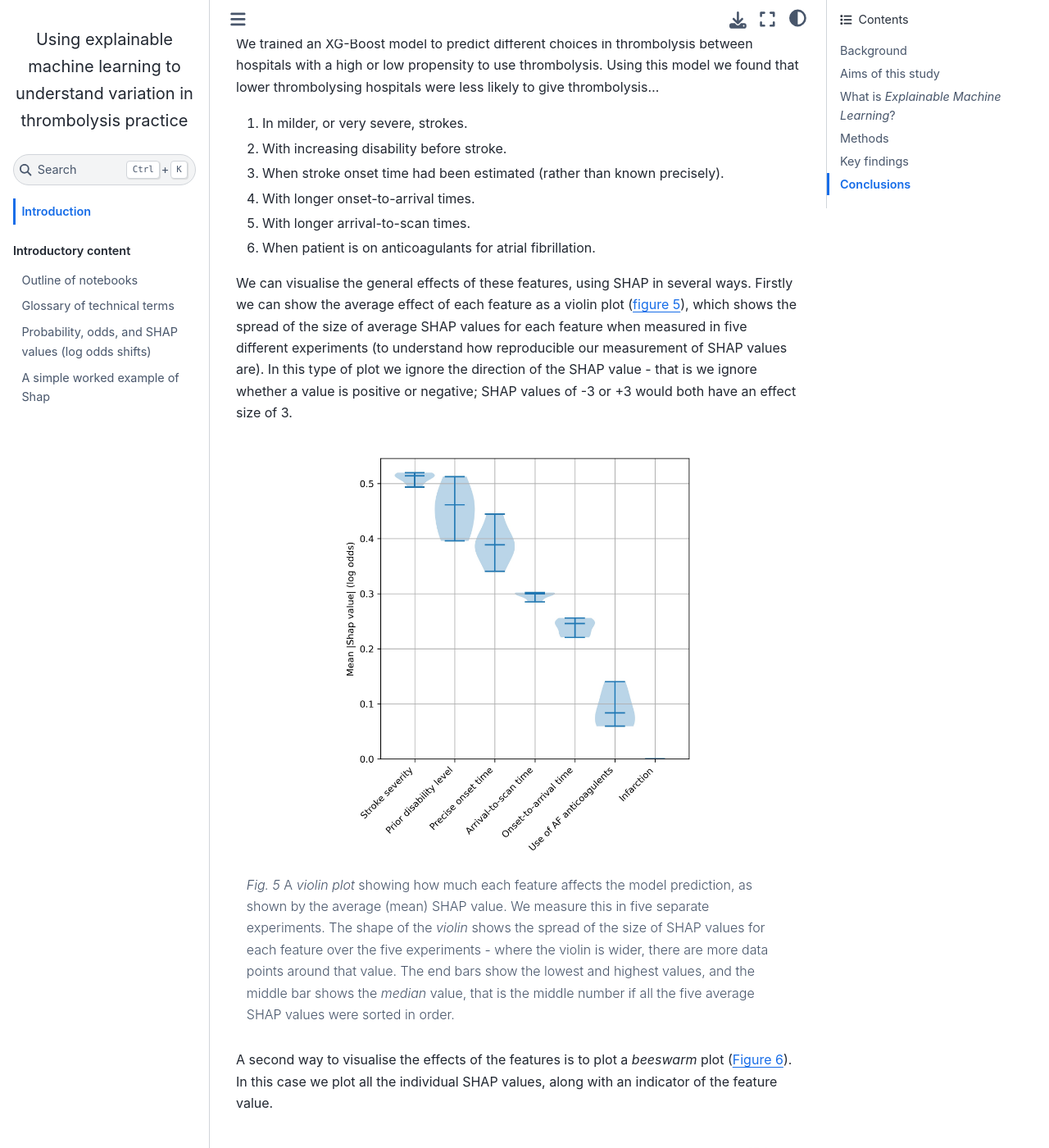
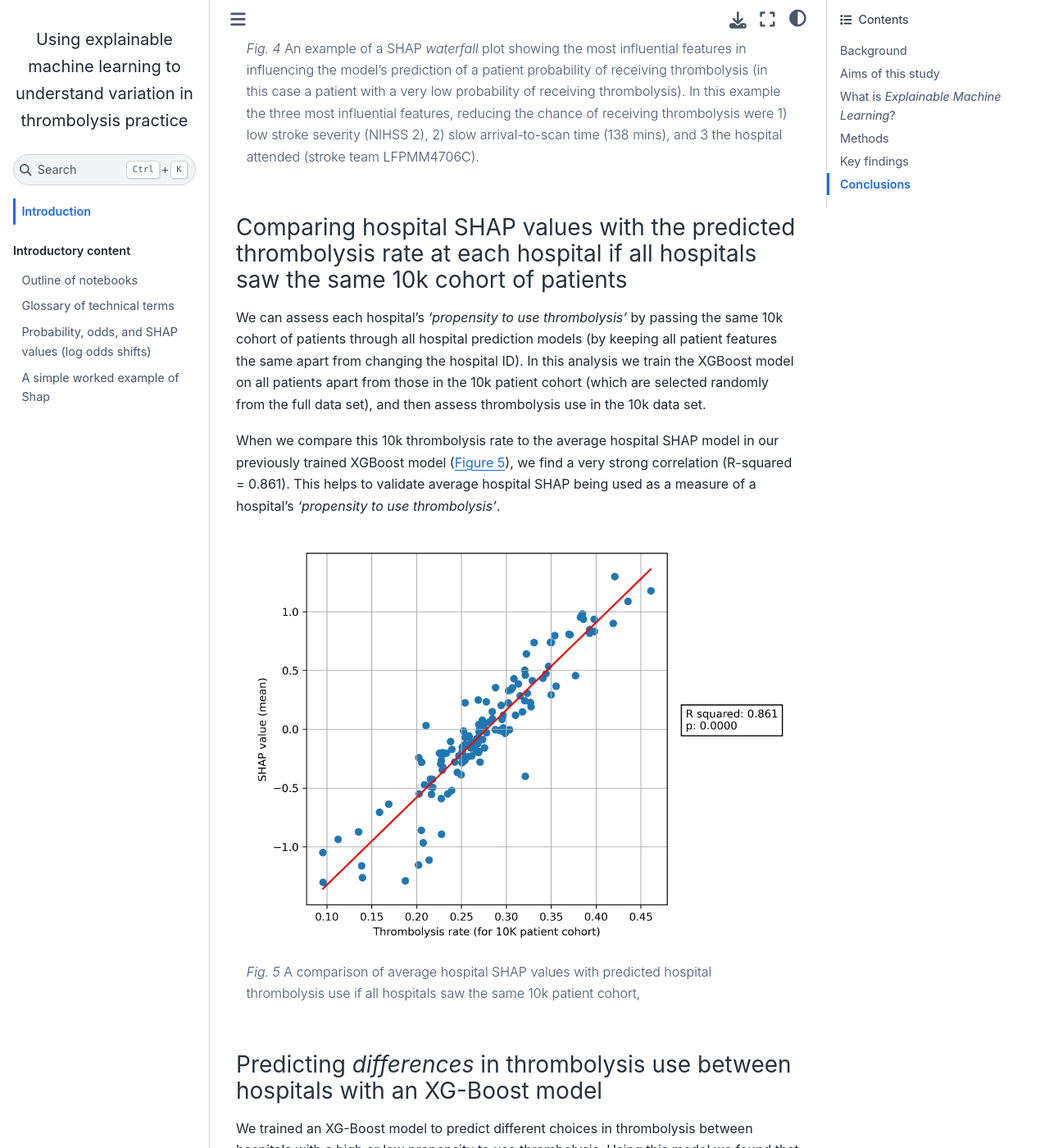
Before and after one commit to samuel-book/samuel_shap_paper_1, a Jupyter Book: the page built from introduction/intro.md, in a window 1280 px wide and 1400 px high, scrolled down 6038 px. Shown: the whole window at 82% size. Built offline with Jupyter Book 1.0.4 settings and Sphinx 7.4.7 and the Sphinx Book theme 1.1.4, drawn with Linux system fonts in a browser that asks for light colours; pages that are not in the unit, such as notebooks, are missing from menus; some of the changed text lies outside the part shown.

Commit message:
Update intro

```diff
--- a/introduction/intro.md
+++ b/introduction/intro.md
@@ -107,6 +107,18 @@ SHAP plots can also be used to explain predictions of any individual patient (e.
 An example of a SHAP *waterfall* plot showing the most influential features in influencing the model's prediction of a patient probability of receiving thrombolysis (in this case a patient with a very low probability of receiving thrombolysis). In this example the three most influential features, reducing the chance of receiving thrombolysis were 1) low stroke severity (NIHSS 2), 2) slow arrival-to-scan time (138 mins), and 3 the hospital attended (stroke team LFPMM4706C).
 :::
 
+### Comparing hospital SHAP values with the predicted thrombolysis rate at each hospital if all hospitals saw the same 10k cohort of patients
+
+We can assess each hospital's *'propensity to use thrombolysis'* by passing the same 10k cohort of patients through all hospital prediction models (by keeping all patient features the same apart from changing the hospital ID). In this analysis we train the XGBoost model on all patients apart from those in the 10k patient cohort (which are selected randomly from the full data set), and then assess thrombolysis use in the 10k data set.
+
+When we compare this 10k thrombolysis rate to the average hospital SHAP model in our previously trained XGBoost model ({numref}`Figure {number} <shap_vs_10k>`), we find a very strong correlation (R-squared = 0.861). This helps to validate average hospital SHAP being used as a measure of a hospital's *'propensity to use thrombolysis'*.
+
+:::{figure-md} shap_vs_10k
+<img src="./images/shap_vs_10k.jpg" width="800">
+
+A comparison of average hospital SHAP values with predicted hospital thrombolysis use if all hospitals saw the same 10k patient cohort,
+:::
+
 ### Predicting *differences* in thrombolysis use between hospitals with an XG-Boost model
 
 We trained an XG-Boost model to predict different choices in thrombolysis between hospitals with a high or low propensity to use thrombolysis. Using this model we found that lower thrombolysing hospitals were less likely to give thrombolysis...
```
Also changed, not shown: introduction/images/hosp_shap_hist.jpg (added), introduction/images/shap_vs_10k.jpg (added), introduction/images/thrombolysis_by_hospital.jpg (added).
